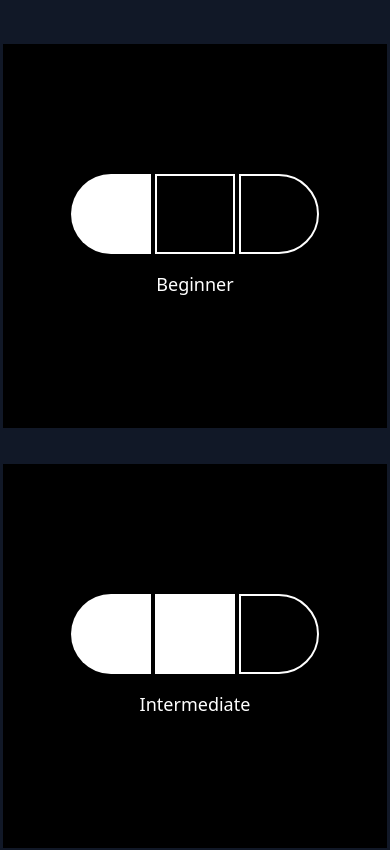
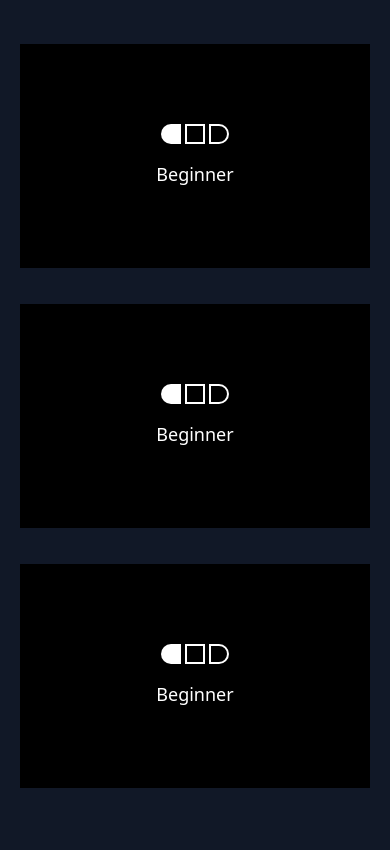
Before and after one commit to Mushkir/javascript-dom-landing-page-idea, a website built with Vite: page index.html in a window 390 px wide. Shown: the part 960-1810 px from the top of the page. Built offline with nearby package versions, Linux system fonts and the light colour scheme.

Commit message:
Responsive related things done upto categories

```diff
--- a/index.html
+++ b/index.html
@@ -71,8 +71,9 @@
           <p class="text-hex-yellow sm:pt-8 italic">
             Listen to the wisdom of our mentor: &nbsp;
             <a href="https://www.instagram.com/anbuselvanrocky/" target="_blank"
-              class="text-white transition 500 hover:text-hex-yellow">Anbuselvan
-              <i class="fa-regular fa-circle-right text-white transition 500 hover:translate-x-2"></i></a>
+              class="text-white transition 500 hover:text-hex-yellow">Mr. Anbuselvan
+              <i
+                class="fa-regular fa-circle-right text-white transition 500 hover:translate-x-2 hover:text-hex-yellow"></i></a>
           </p>
         </div>
 
@@ -93,32 +94,32 @@
       </p>
       <div class="row sm:flex-row flex-col flex justify-center gap-5 items-center space-y-4 pt-12">
         <!-- Beginner -->
-        <div class="bg-black p-5 w-96 h-96 flex flex-col items-center justify-center hover:cursor-pointer">
+        <div class="bg-black w-full py-20 flex basis-2/6 flex-col items-center justify-center hover:cursor-pointer">
           <div class="flex items-center space-x-1 justify-center">
-            <div class="bg-white w-20 h-20 rounded-l-full"></div>
-            <div class="border-white border-2 w-20 h-20"></div>
-            <div class="border-white border-2 w-20 h-20 rounded-r-full"></div>
+            <div class="bg-white w-5 h-5 rounded-l-full"></div>
+            <div class="border-white border-2 w-5 h-5"></div>
+            <div class="border-white border-2 w-5 h-5 rounded-r-full"></div>
           </div>
           <p class="text-center text-lg font-normal mt-4">Beginner</p>
         </div>
 
         <!-- Intermediate -->
-        <div class="bg-black p-5 w-96 h-96 flex flex-col items-center justify-center hover:cursor-pointer">
+        <div class="lg:py-48 bg-black w-full py-20 flex basis-2/6 flex-col items-center justify-center hover:cursor-pointer">
           <div class="flex items-center space-x-1 justify-center">
-            <div class="bg-white w-20 h-20 rounded-l-full"></div>
-            <div class="bg-white w-20 h-20"></div>
-            <div class="border-white border-2 w-20 h-20 rounded-r-full"></div>
+            <div class="bg-white w-5 h-5 rounded-l-full"></div>
+            <div class="border-white border-2 w-5 h-5"></div>
+            <div class="border-white border-2 w-5 h-5 rounded-r-full"></div>
           </div>
-          <p class="text-center text-lg font-normal mt-4">Intermediate</p>
+          <p class="text-center text-lg font-normal mt-4">Beginner</p>
         </div>
         <!-- Advanced -->
-        <div class="bg-black p-5 w-96 h-96 flex flex-col items-center justify-center hover:cursor-pointer">
+        <div class="bg-black w-full py-20 flex basis-2/6 flex-col items-center justify-center hover:cursor-pointer">
           <div class="flex items-center space-x-1 justify-center">
-            <div class="bg-white w-20 h-20 rounded-l-full"></div>
-            <div class="bg-white w-20 h-20"></div>
-            <div class="bg-white w-20 h-20 rounded-r-full"></div>
+            <div class="bg-white w-5 h-5 rounded-l-full"></div>
+            <div class="border-white border-2 w-5 h-5"></div>
+            <div class="border-white border-2 w-5 h-5 rounded-r-full"></div>
           </div>
-          <p class="text-center text-lg font-normal mt-4">Advance</p>
+          <p class="text-center text-lg font-normal mt-4">Beginner</p>
         </div>
       </div>
     </section>
@@ -134,7 +135,8 @@
           <input type="checkbox" name="" id="input" class="absolute peer opacity-0">
 
           <!-- Heading -->
-          <label for="input" class=" text-xs sm:text-base  text-black font-semibold tracking-[1px] mx-[20px] h-[50px] cursor-pointer flex items-center">
+          <label for="input"
+            class=" text-xs sm:text-base  text-black font-semibold tracking-[1px] mx-[20px] h-[50px] cursor-pointer flex items-center">
             Why JavaScript is important?</label>
 
           <!-- Arrow -->
@@ -160,7 +162,8 @@
           <input type="checkbox" name="" id="inp" class="absolute peer opacity-0">
 
           <!-- Heading -->
-          <label for="inp" class="text-xs sm:text-base text-black font-semibold tracking-[1px] mx-[20px] h-[50px] flex items-center cursor-pointer">
+          <label for="inp"
+            class="text-xs sm:text-base text-black font-semibold tracking-[1px] mx-[20px] h-[50px] flex items-center cursor-pointer">
             Why JavaScript DOM is important?</label>
 
           <!-- Arrow -->
@@ -171,7 +174,8 @@
           <!-- Content -->
           <div class=" bg-white max-h-0 peer-checked:max-h-full rounded-b-lg">
             <p class="text-black p-[20px] text-xs sm:text-base">
-              JavaScript DOM (Document Object Model) is important because it allows dynamic manipulation of web page content and structure, enabling interactive and responsive web applications.
+              JavaScript DOM (Document Object Model) is important because it allows dynamic manipulation of web page
+              content and structure, enabling interactive and responsive web applications.
             </p>
           </div>
         </div>
@@ -184,7 +188,8 @@
           <input type="checkbox" name="" id="input-3rd" class="absolute peer opacity-0">
 
           <!-- Heading -->
-          <label for="input-3rd" class="text-xs sm:text-base text-black font-semibold tracking-[1px] mx-[20px] h-[50px] flex items-center cursor-pointer">
+          <label for="input-3rd"
+            class="text-xs sm:text-base text-black font-semibold tracking-[1px] mx-[20px] h-[50px] flex items-center cursor-pointer">
             How can you modify the content of an HTML element using JavaScript?</label>
 
           <!-- Arrow -->
@@ -208,7 +213,8 @@
           <input type="checkbox" name="" id="input-4th" class="absolute peer opacity-0">
 
           <!-- Heading -->
-          <label for="input-4th" class="text-xs sm:text-base text-black font-semibold tracking-[1px] mx-[20px] h-[50px] flex items-center cursor-pointer">
+          <label for="input-4th"
+            class="text-xs sm:text-base text-black font-semibold tracking-[1px] mx-[20px] h-[50px] flex items-center cursor-pointer">
             What is event handling in the DOM?</label>
 
           <!-- Arrow -->
@@ -217,9 +223,10 @@
           </div>
 
           <!-- Content -->
-          <div class=" bg-white max-h-0 peer-checked:max-h-full rounded-b-lg">
+          <div class=" bg-white max-h-0 overflow-hidden peer-checked:max-h-full rounded-b-lg">
             <p class="text-black p-[20px] text-xs sm:text-base">
-              Event handling in the DOM involves listening for user actions like clicks and keypresses and executing JavaScript code in response. This enables user interaction in web applications.
+              Event handling in the DOM involves listening for user actions like clicks and keypresses and executing
+              JavaScript code in response. This enables user interaction in web applications.
             </p>
           </div>
         </div>
```
Also changed, not shown: dist/assets/img/laptop mackup.jpg (added), dist/index.html, public/assets/img/laptop mackup.jpg (added), 4 other files.
